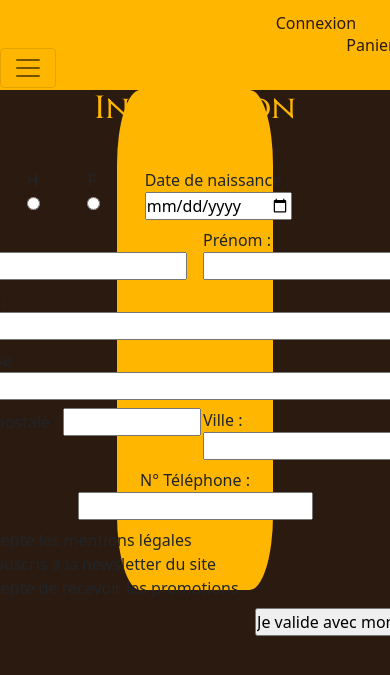
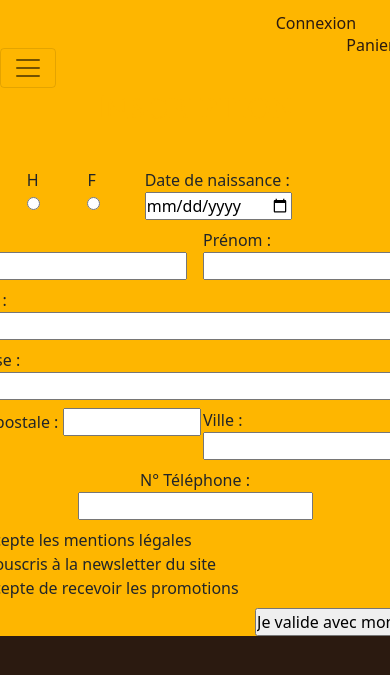
Before and after one commit to Pitouil/Projet-fmf, a PHP site: page /register.html in a window 390 px wide; the page is wider, and only the part inside the window is pictured. Shown: the top 675 px of that part. Run offline with PHP 8.4, Linux system fonts and the light colour scheme.

Commit message:
register responsive

```diff
--- a/assets/css/style.css
+++ b/assets/css/style.css
@@ -526,6 +526,7 @@ afin d'avoir toutes les propriétés générales liées au bg dans la meme propr
   }
   .container-login{
     margin: 0px;
+    width: 100%;
   }
   .login {
     background-color: #feb600;
@@ -544,4 +545,14 @@ afin d'avoir toutes les propriétés générales liées au bg dans la meme propr
     align-self: center;
     font-size: 0.7rem;
   }
+  .register {
+    background-color: #feb600;
+    height: 100%;
+    width: 100%;
+    display: flex;
+    flex-direction: column;
+    align-items: center;
+    gap: 2rem;
+    border-radius: 0%;
+  }
 }
```
